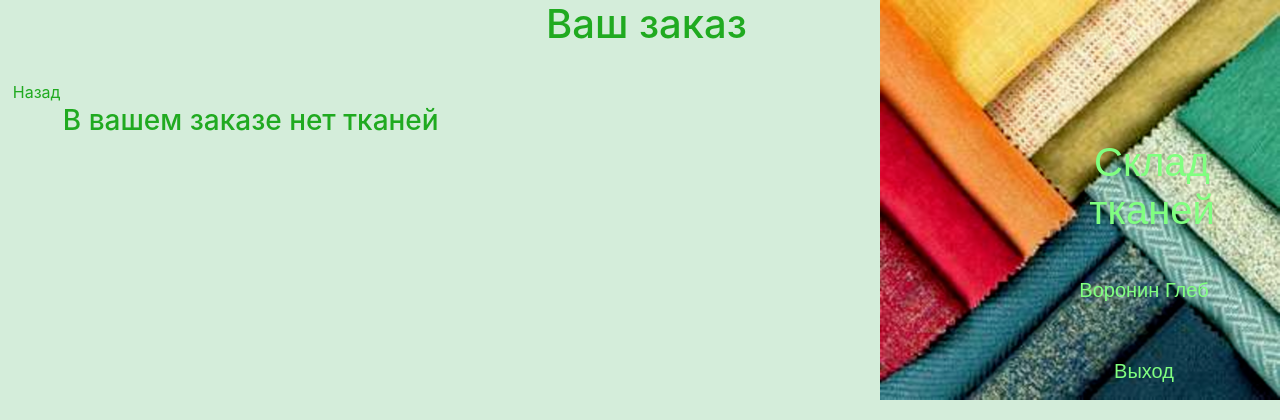
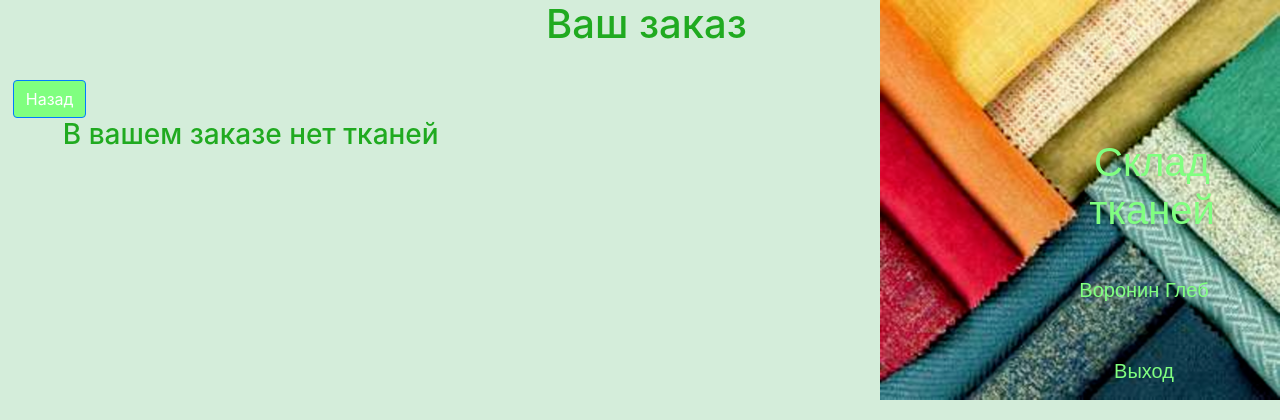
Before and after one commit to GlebVoronin/YandexWebServerProjectwithAPI, a Flask app: page /order in a window 1280 px wide. Shown: the top 420 px of the page. Run offline with Flask 2, Linux system fonts and the light colour scheme; a user stored in the database is signed in; data comes from the database, SQL or seed files in the repository; parts of the project's set-up code (start-up, migrations or seed data) failed here and were passed over; some libraries are stand-ins or nearby versions.

Commit message:
style rewrite

```diff
--- a/templates/view_cloths_in_order.html
+++ b/templates/view_cloths_in_order.html
@@ -1,7 +1,7 @@
 {% extends "base.html" %}
 {% block main %}
 <h1 align="center">Ваш заказ</h1><br>
-<a class="buttons" href='/'>Назад</a><br>
+<a class="btn btn-primary" href='/'>Назад</a><br>
 <form action="" method="post" novalidate style="margin-left: 50px;" enctype="multipart/form-data">
     {{ form.hidden_tag() }}
     {% for cloth_index in length %}
```
